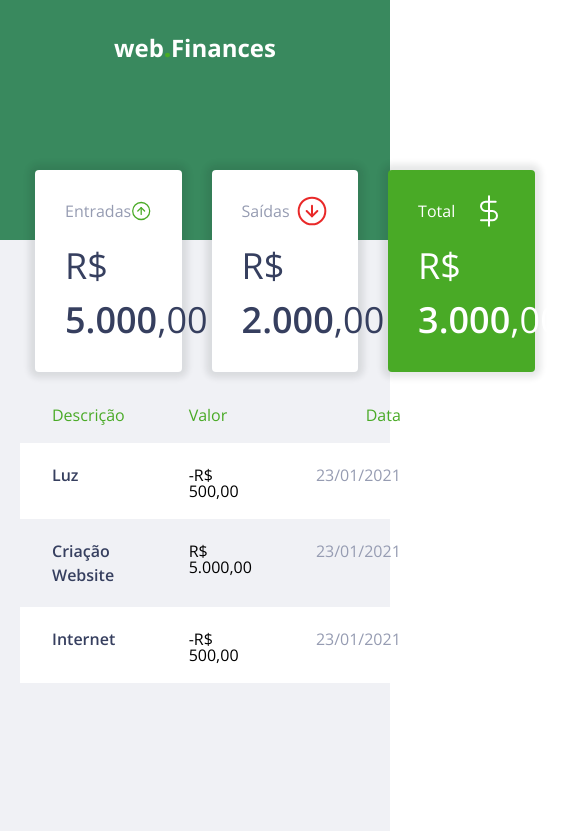
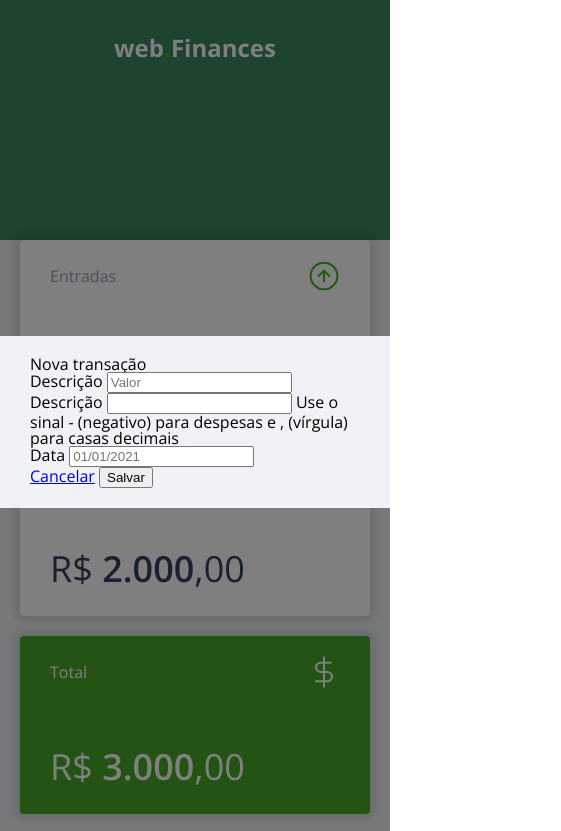
Before and after one commit to rodrigonahid/web-finances, a plain HTML site: page index.html in a window 390 px wide. Shown: the top 831 px of the page, 561 px wide, since content can reach past the window. Drawn offline with nearby package versions, Linux system fonts and the light colour scheme.

Commit message:
Criaçao do modal

```diff
--- a/assets/sass/_components.scss
+++ b/assets/sass/_components.scss
@@ -1,11 +1,13 @@
 .container{
     margin: 0 auto;
-    max-width: $container;
+    max-width: #{$desktop}+px;
     @media screen and (max-width: 1200px) {
         max-width: 900px;
         padding: 0 20px;
     }
     @media screen and (max-width: 768px) {
         padding: 0 20px;
+        max-width: 100%;
+
     }
 }
--- a/assets/sass/_index.scss
+++ b/assets/sass/_index.scss
@@ -18,9 +18,13 @@ header{
 main{
     background-color: #F0F1F5;
     min-height: calc(100vh - 240px);
+    padding-bottom: 60px;
     .balance{
         display: flex;
         justify-content: space-between;
+        @include media(){
+            flex-direction: column;
+        }
         &-card{
             padding: 25px 30px;
             background-color: #FFF;
@@ -29,6 +33,12 @@ main{
             border-radius: 4px;
             box-shadow: 0 0px 6px 6px rgba(16,27,30,0.1);
             margin-top: -70px;
+            @include media(){
+                margin: 0;
+                width: 100%;
+                padding: 0;
+                margin-bottom: 20px;
+            }
             &:last-child{
                 background-color: $positive;
                 h3,
@@ -41,6 +51,9 @@ main{
                 justify-content: space-between;
                 align-items: center;
                 margin-bottom: 12px;
+                @include media(){
+                    padding: 20px 30px;
+                }
                 h3{
                     font-style: normal;
                     font-weight: normal;
@@ -55,6 +68,9 @@ main{
                 font-size: 36px;
                 line-height: 54px;
                 color: $txt-500;
+                @include media(){
+                    padding: 20px 30px;
+                }
                 span{
                     font-weight: 600;
                 }
@@ -64,6 +80,8 @@ main{
 }
 .data-table{
     width: 100%;
+
+
     thead tr th,
     tbody tr td{
         text-align: left;
@@ -98,3 +116,11 @@ main{
         }
     }
 }
+.modal{
+    form{
+        max-width: 500px;
+        h2{
+            margin-bottom: 20px;
+        }
+    }
+}
--- a/assets/sass/_mixins.scss
+++ b/assets/sass/_mixins.scss
@@ -0,0 +1,5 @@
+@mixin media($param: 900){
+    @media screen and (max-width: #{$param} + px){
+        @content;
+    }
+}
--- /dev/null
+++ b/assets/sass/_modal.scss
@@ -0,0 +1,22 @@
+.modal-overlay{
+    width: 100%;
+    height: 100%;
+    background-color: rgba(0,0,0,.5);
+    position: fixed;
+    top: 0;
+    left: 0;
+    overflow: hidden;
+    display: flex;
+    justify-content: center;
+    align-items: center;
+    visibility: hidden;
+    &.active{
+        visibility: visible;
+    }
+}
+
+.modal{
+    background-color: #F0F2F5;
+    padding: 20px 30px;
+
+}
--- a/assets/sass/_variables.scss
+++ b/assets/sass/_variables.scss
@@ -5,5 +5,7 @@ $negative: #E92929;
 $txt-500: #363F5F;
 $txt-400: #969CB2;
 
-// Container
-$container: 1200px;
+// Queries
+$desktop: 1200;
+$tablet: 768;
+$mobile: 360;
--- a/assets/sass/style.scss
+++ b/assets/sass/style.scss
@@ -1,4 +1,6 @@
 @import "reset.scss";
 @import "variables.scss";
 @import "components.scss";
+@import "mixins.scss";
+@import "modal.scss";
 @import "index.scss";
--- a/index.html
+++ b/index.html
@@ -54,9 +54,9 @@
               <table class="data-table">
                 <thead>
                   <tr>
-                    <th class="description">Descrição</th>
-                    <th class="expense">Valor</th>
-                    <th class="date">Data</th>
+                    <th data-label class="description">Descrição</th>
+                    <th data-label class="expense">Valor</th>
+                    <th data-label class="date">Data</th>
                   </tr>
                 </thead>
                 <tbody>
@@ -80,5 +80,35 @@
             </section>
         </div>
     </main>
+    <section class="modal-overlay active">
+        <div class="modal">
+            <h2>Nova transação</h2>
+            <form action="#">
+                <div class="input-group">
+                    <label for="description">
+                        Descrição
+                        <input type="text" id="description" name="description" placeholder="Valor">
+                    </label>
+                </div>
+                <div class="input-group">
+                    <label for="amount">
+                        Descrição
+                        <input type="number" id="amount" name="amount" placeholder="">
+                    </label>
+                    <small>Use o sinal - (negativo) para despesas e , (vírgula) para casas decimais</small>
+                </div>
+                <div class="input-group">
+                    <label for="date">
+                        Data
+                        <input type="text" id="date" name="date" placeholder="01/01/2021">
+                    </label>
+                </div>
+                <div class="input-group actions">
+                    <a href="#">Cancelar</a>
+                    <button>Salvar</button>
+                </div>
+            </form>
+        </div>
+    </section>
   </body>
 </html>
```
Also changed, not shown: assets/css/style.css, 1 other file.
